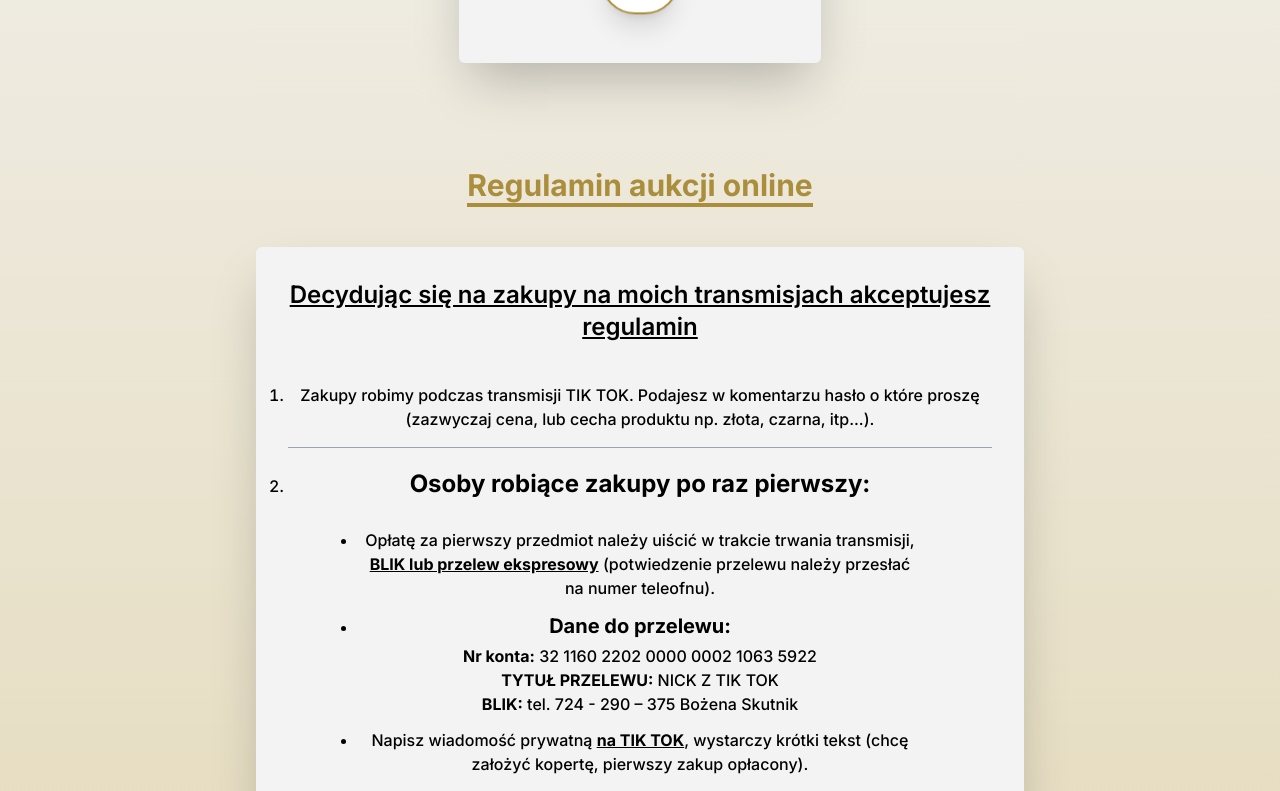
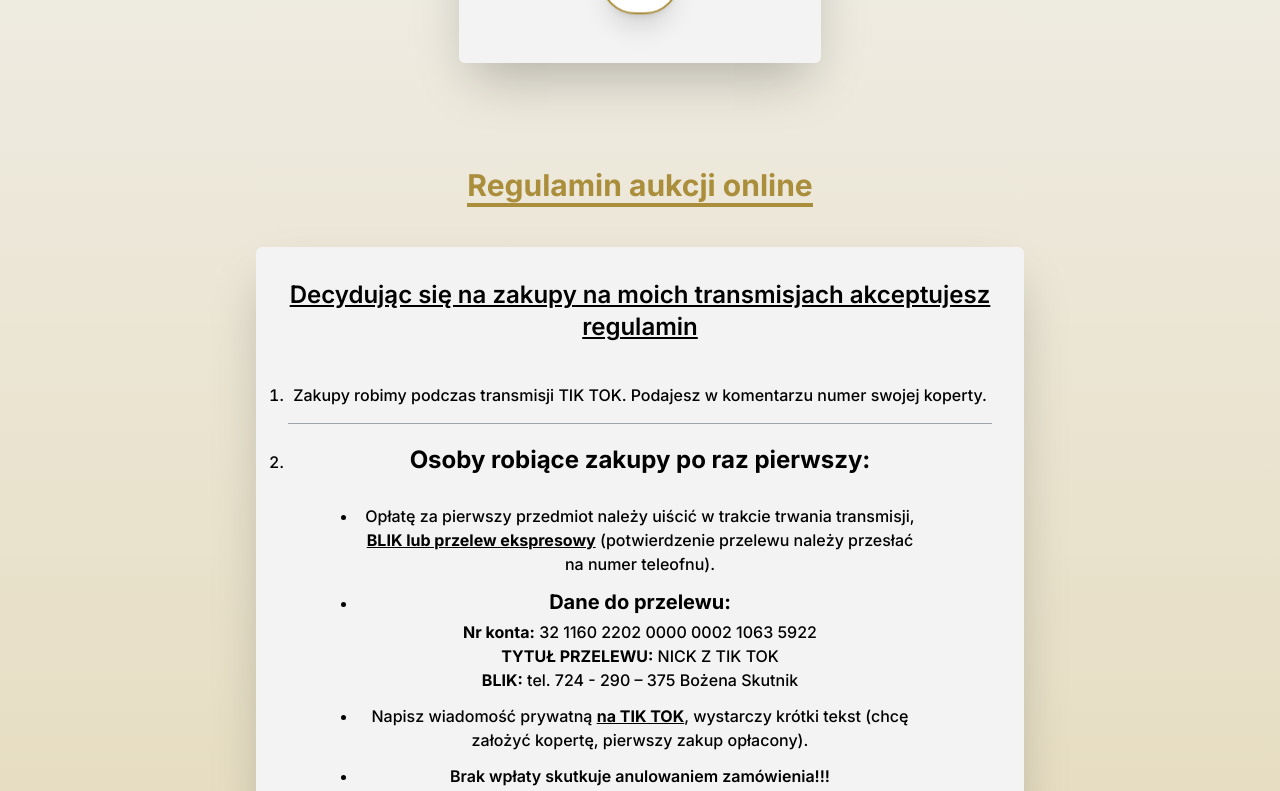
Before and after one commit to KrystianRadziszewski/bizuterialline, a Next.js app: page / in a window 1280 px wide. Shown: the part 472-1263 px from the top of the page. Built offline with nearby package versions, Linux system fonts and the light colour scheme.

Commit message:
change statue

```diff
--- a/components/Statute.tsx
+++ b/components/Statute.tsx
@@ -7,17 +7,15 @@ const Statute = () => {
 			<div className="statute-card">
 				<p className="pb-10 underline font-semibold text-2xl">Decydując się na zakupy na moich transmisjach akceptujesz regulamin</p>
 				<ol className=" list-decimal font-medium space-y-5">
-					<li className="border-b border-gray-400 pb-4">
-						Zakupy robimy podczas transmisji TIK TOK. Podajesz w komentarzu hasło o które proszę (zazwyczaj cena, lub cecha produktu np. złota, czarna, itp...).
-					</li>
+					<li className="border-b border-gray-400 pb-4">Zakupy robimy podczas transmisji TIK TOK. Podajesz w komentarzu numer swojej koperty.</li>
 					{/* 2222222222222222222222222222222 */}
 					<li className="border-b border-gray-400 pb-4">
 						<ul className=" list-disc w-4/5 text-center mx-auto space-y-3">
 							{<p className="font-bold pb-4 text-2xl">Osoby robiące zakupy po raz pierwszy:</p>}
 
 							<li>
-								Opłatę za pierwszy przedmiot należy uiścić w trakcie trwania transmisji, <span className="font-bold underline">BLIK lub przelew ekspresowy</span> (potwiedzenie przelewu należy przesłać
-								na numer teleofnu).
+								Opłatę za pierwszy przedmiot należy uiścić w trakcie trwania transmisji, <span className="font-bold underline">BLIK lub przelew ekspresowy</span> (potwierdzenie przelewu należy
+								przesłać na numer teleofnu).
 							</li>
 							<li>
 								<span className="font-bold text-xl"> Dane do przelewu:</span>
```
